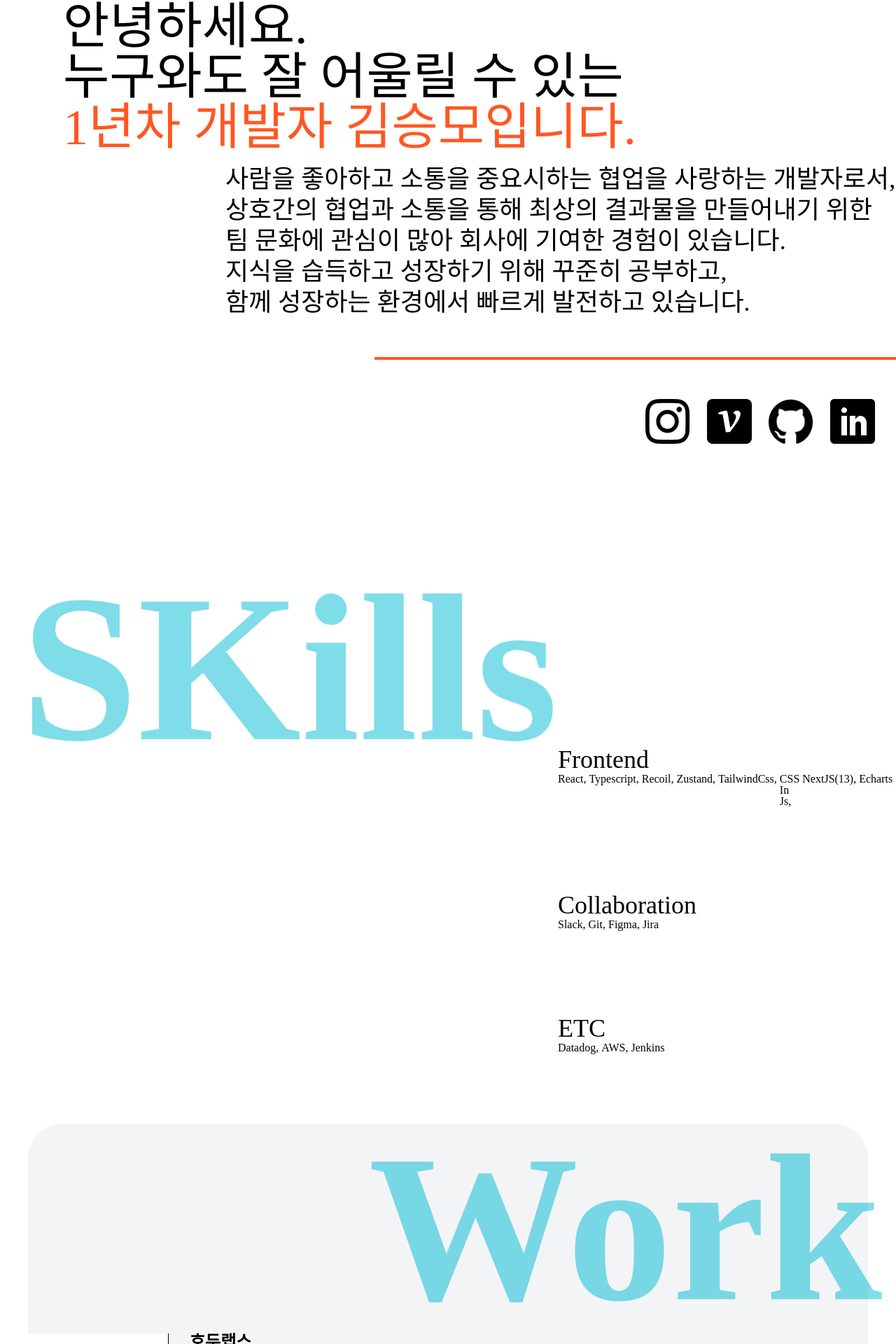
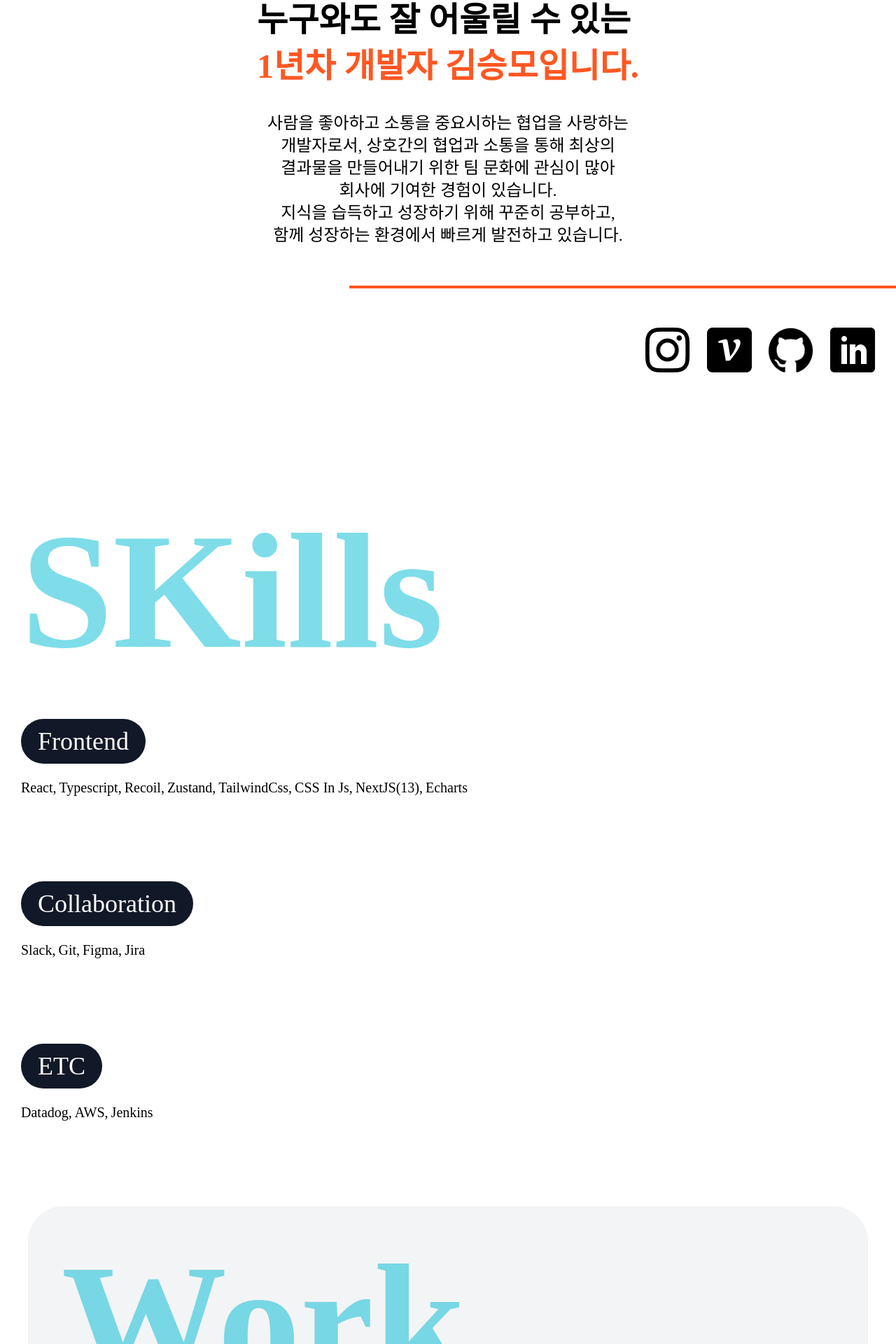
Before and after one commit to endmoseung/moseung-portfolio, a Next.js app: page / in a window 1280 px wide. Shown: the part 196-2116 px from the top of the page at 70% size. Built offline with nearby package versions, Linux system fonts and the light colour scheme.

Commit message:
feature: 디자인 수정

```diff
--- a/src/Components/Sections/About.tsx
+++ b/src/Components/Sections/About.tsx
@@ -12,24 +12,25 @@ const About = ({ setCurrentScroll }: AboutProps): ReactElement => {
   const refs = useIsVisible(() => setCurrentScroll('About'))
 
   return (
-    <div
+    <section
       ref={refs}
       id="About"
-      className="mb-[10.5rem] w-[calc(100%)] pl-[60px] pt-[10.5rem]"
+      className="w-[calc(100%)] py-32 tablet:py-24 mobile:py-20 "
     >
-      <div className=" mb-14 text-[72px] font-normal">
+      <div className="mb-14 text-center font-MainFont text-6xl font-bold leading-[82.5px] transition-all duration-300 tablet:text-5xl tablet:leading-[66px] mobile:text-4xl mobile:leading-[50px]">
         <p>안녕하세요.</p>
-        <div className="mb-4">
+        <div className="mb-8">
           <p className=" inline-block whitespace-pre">
             누구와도 잘 어울릴 수 있는{' '}
           </p>
+          <br />
           <p className=" inline-block text-[#FF5722]">
             1년차 개발자 김승모입니다.
           </p>
         </div>
-        <p className="m-auto block w-[60%] whitespace-pre text-[36px] font-normal leading-[44px]">
+        <p className="m-auto block w-[500px] whitespace-pre text-2xl font-normal tablet:w-full mobile:text-xl">
           {
-            '사람을 좋아하고 소통을 중요시하는 협업을 사랑하는 개발자로서,\n상호간의 협업과 소통을 통해 최상의 결과물을 만들어내기 위한\n팀 문화에 관심이 많아 회사에 기여한 경험이 있습니다.\n지식을 습득하고 성장하기 위해 꾸준히 공부하고,\n함께 성장하는 환경에서 빠르게 발전하고 있습니다.'
+            '사람을 좋아하고 소통을 중요시하는 협업을 사랑하는\n개발자로서, 상호간의 협업과 소통을 통해 최상의\n결과물을 만들어내기 위한 팀 문화에 관심이 많아\n회사에 기여한 경험이 있습니다.\n지식을 습득하고 성장하기 위해 꾸준히 공부하고,\n함께 성장하는 환경에서 빠르게 발전하고 있습니다.'
           }
         </p>
       </div>
@@ -41,7 +42,7 @@ const About = ({ setCurrentScroll }: AboutProps): ReactElement => {
         <div />
         <IconsContainer />
       </div>
-    </div>
+    </section>
   )
 }
 
--- a/src/Components/Sections/Others.tsx
+++ b/src/Components/Sections/Others.tsx
@@ -16,7 +16,7 @@ const Others = ({ setCurrentScroll }: OthersProps) => {
   const refs = useIsVisible(() => setCurrentScroll('Others'), 0.3)
 
   return (
-    <div
+    <section
       id={'Others'}
       ref={refs}
       className="relative mb-10 h-fit w-full pt-[10.5rem]"
@@ -24,7 +24,7 @@ const Others = ({ setCurrentScroll }: OthersProps) => {
       <div ref={targetRefs} className="flex justify-between">
         <div />
         <GoTop isAnimationVisible={isIntersecting}>
-          <Highlighter size="small">Others</Highlighter>
+          <Highlighter>Others</Highlighter>
         </GoTop>
       </div>
       <div className="mb-5 flex flex-col gap-5">
@@ -84,7 +84,7 @@ const Others = ({ setCurrentScroll }: OthersProps) => {
           </div>
         ))}
       </div>
-    </div>
+    </section>
   )
 }
 
--- a/src/Components/Sections/Projects.tsx
+++ b/src/Components/Sections/Projects.tsx
@@ -4,8 +4,6 @@ import Highlighter from '../Typography/Highlighter'
 import GoTop from '../Animation/GoTop'
 import useIntersection from '@/utils/Hooks/useIntersection'
 import useIsVisible from '@/utils/Hooks/useIsVisible'
-import HorizontalScroll from '../Animation/HorizontalScroll'
-import ScrollSection from '../Animation/HorizontalScroll'
 
 interface ProjectsProps {
   setCurrentScroll: (current: string) => void
@@ -17,7 +15,11 @@ const Projects = ({ setCurrentScroll }: ProjectsProps) => {
   const refs = useIsVisible(() => setCurrentScroll('Project'))
 
   return (
-    <div ref={refs} id={'Project'} className=" relative  w-full pt-[10.5rem]">
+    <section
+      ref={refs}
+      id={'Project'}
+      className=" relative  w-full pt-[10.5rem]"
+    >
       <div ref={targetRefs}>
         <GoTop isAnimationVisible={isIntersecting}>
           <Highlighter size="small">Projects</Highlighter>
@@ -26,7 +28,7 @@ const Projects = ({ setCurrentScroll }: ProjectsProps) => {
       {/* <div className=" h-[3144px]">
         <ScrollSection></ScrollSection>
       </div> */}
-    </div>
+    </section>
   )
 }
 
--- a/src/Components/Sections/Skills.tsx
+++ b/src/Components/Sections/Skills.tsx
@@ -21,11 +21,15 @@ const Skills = ({ setCurrentScroll }: SkillsProps) => {
   const refs = useIsVisible(() => setCurrentScroll('Skills'))
 
   return (
-    <section ref={refs} id={'Skills'} className="flex h-screen w-full">
+    <section
+      ref={refs}
+      id={'Skills'}
+      className="flex w-full flex-col gap-20 pt-32 tablet:gap-16 tablet:pt-24 mobile:gap-12 mobile:pt-20"
+    >
       <GoTop isAnimationVisible={isHighlighterIntersecting}>
         <Highlighter>SKills</Highlighter>
       </GoTop>
-      <div className="pt-[260px]" ref={targetRefs}>
+      <div className="" ref={targetRefs}>
         {SKILLS.map((skill, index: number) => (
           <div key={index} className="mb-[120px] flex flex-col">
             <GoTop
@@ -39,6 +43,7 @@ const Skills = ({ setCurrentScroll }: SkillsProps) => {
               }
             >
               <div
+                className="flex flex-col gap-y-5"
                 ref={
                   index === 0
                     ? skill1TargetRefs
@@ -47,12 +52,14 @@ const Skills = ({ setCurrentScroll }: SkillsProps) => {
                     : skill3TargetRefs
                 }
               >
-                <p className=" text-4xl">{skill.title}</p>
+                <p className="w-fit rounded-full bg-gray-900 px-6 py-3 text-4xl  text-white">
+                  {skill.title}
+                </p>
                 <div className="flex gap-1">
                   {skill.sub.map((sub, subIndex: number) => (
-                    <div key={subIndex}>{`${sub}${
+                    <p className="text-xl" key={subIndex}>{`${sub}${
                       subIndex !== skill.sub.length - 1 ? ',' : ''
-                    }`}</div>
+                    }`}</p>
                   ))}
                 </div>
               </div>
--- a/src/Components/Sections/Work.tsx
+++ b/src/Components/Sections/Work.tsx
@@ -20,12 +20,9 @@ const Work = ({ setCurrentScroll }: Section3Props) => {
     <section
       id="Work"
       ref={refs}
-      className="relative w-full max-w-[1200px] rounded-[50px] bg-gray-100 pt-[300px] mobile:rounded-[30px]"
+      className=" relative w-full max-w-[1200px] rounded-[50px] bg-gray-100 p-12 mobile:rounded-[30px] mobile:p-8"
     >
-      <GoTop
-        className={' absolute right-[-20px] top-0'}
-        isAnimationVisible={isIntersecting}
-      >
+      <GoTop isAnimationVisible={isIntersecting}>
         <Highlighter>Work</Highlighter>
       </GoTop>
       <div className="flex" ref={targetRefs}>
--- a/src/Components/Typography/Highlighter.tsx
+++ b/src/Components/Typography/Highlighter.tsx
@@ -1,25 +1,22 @@
+import useDevice from '@/utils/Hooks/useDevice'
 import React from 'react'
 
 interface HighlighterProps {
   children?: React.ReactElement | string
   className?: string
-  size?: 'normal' | 'small'
 }
 /**
  *
  * @param children optional ReactElement나 string을 넣으면 됩니다.
  * @param className optional
- * @param size optional "normal"(default),"small"
  */
-const Highlighter = ({
-  children,
-  className,
-  size = 'normal',
-}: HighlighterProps) => {
+const Highlighter = ({ children, className }: HighlighterProps) => {
+  const pc = useDevice('pc')
+  const tablet = useDevice('tablet')
   return (
     <p
       className={`${className ? className : ''} block font-black ${
-        size === 'normal' ? 'text-[18.75rem]' : 'text-[14.75rem]'
+        pc ? 'text-[18.75rem]' : tablet ? 'text-[14.75rem]' : 'text-[8rem]'
       } text-sub !opacity-50`}
     >
       {children}
```
